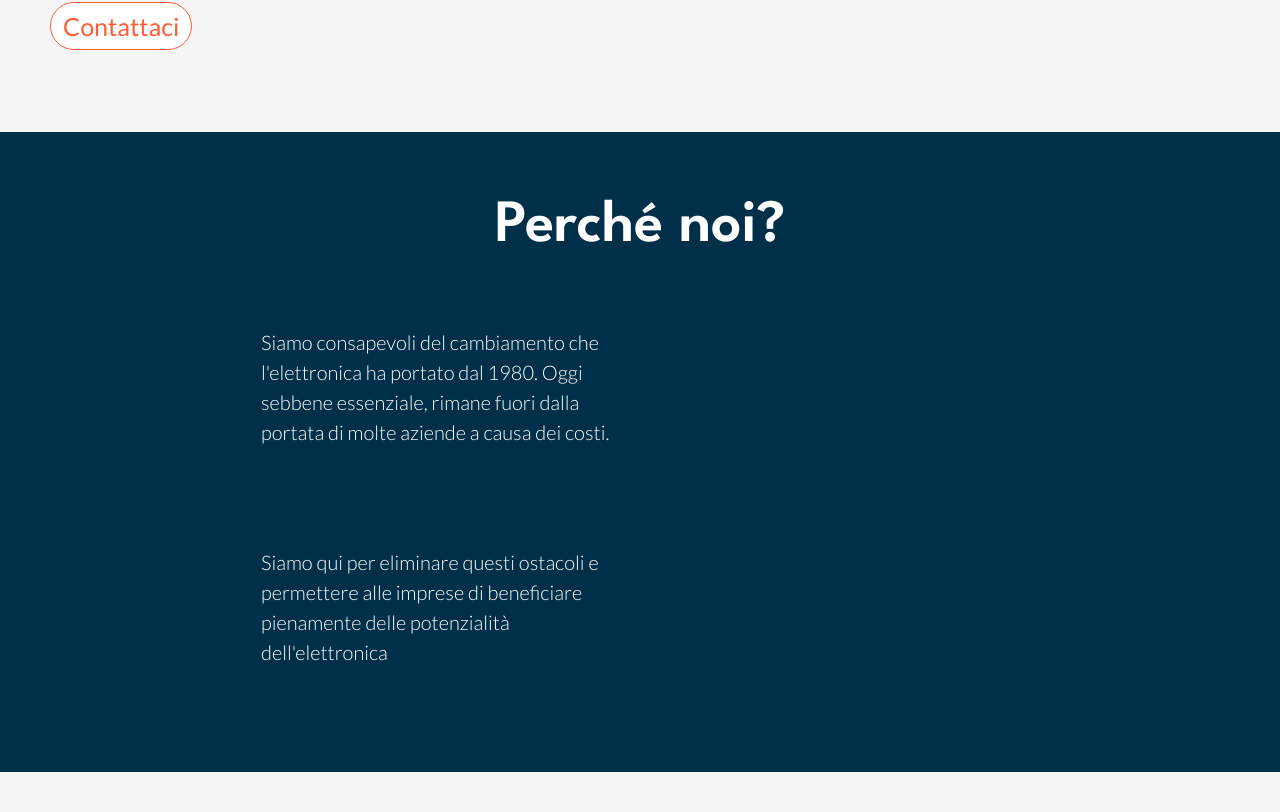
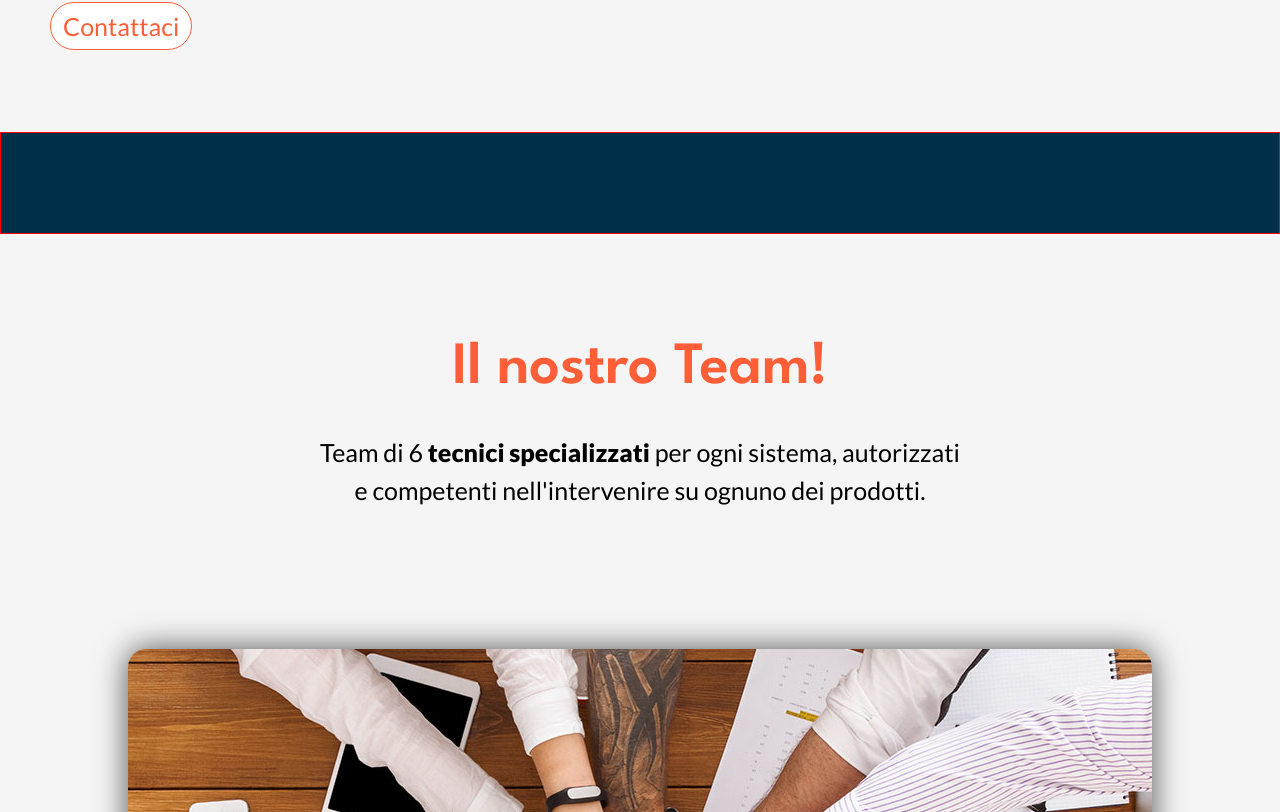
Before and after one commit to giacomofigus/sopres-frontend, a Vue app: page /chi-siamo in a window 1280 px wide. Shown: the part 668-1480 px from the top of the page. Built offline with nearby package versions, Linux system fonts and the light colour scheme.

Commit message:
fix: deleted why us

```diff
--- a/src/views/AppChisiamo.vue
+++ b/src/views/AppChisiamo.vue
@@ -61,32 +61,7 @@
 
         <!-- WHY US -->
         <section class="why-us">
-            <div class="container-why">
-                <h2>Perché noi?</h2>
-                <div class="row first-row">
-                    <p>
-                        <div>
-                            <fa class="icon" icon="sack-dollar"></fa>
-                        </div>
-                        Siamo consapevoli del <span class="text-bold">cambiamento</span>  che l'elettronica ha portato dal 1980. Oggi sebbene essenziale, rimane fuori dalla portata di molte aziende a causa dei <span class="text-bold">costi</span>.
-                    </p>
-                    <!-- <div class="img">
-                        <img src="../img/obsoleto.jpg" alt="">
-                    </div> -->
-                </div>
 
-                <div class="row second-row">
-                    <!-- <div class="img">
-                        <img src="../img/successo.jpg" alt="">
-                    </div> -->
-                    <p>
-                        <div>
-                            <fa class="icon" icon="rocket"></fa>
-                        </div>
-                        Siamo qui per eliminare questi <span class="text-bold">ostacoli</span> e permettere alle imprese di <span class="text-bold">beneficiare </span>pienamente delle potenzialità dell'elettronica
-                    </p>
-                </div>
-            </div>
         </section>
 
 
@@ -212,79 +187,12 @@ main {
     .why-us{
         background-color: #003049;
         color: white;
-        // border: 1px solid red;
+        border: 1px solid red;
         display: flex;
         justify-content: center;
         padding-block: 50px;
 
-        .container-why{
-            // border: 1px solid green;
-            width: 60%;
 
-            h2{
-                font-family: 'League Spartan', sans-serif;
-                text-align: center;
-                font-size: 60px;
-                font-weight: 600;
-                margin-bottom: 50px;
-            }
-
-            .icon{
-                display: none;
-            }
-
-            .row{
-                display: flex;
-                align-items: center;
-                justify-content: space-between;
-                gap: 20px;
-
-                // border: 1px solid purple;
-                padding: 5px;
-
-                p{
-                    width: 50%;
-                    font-size: 20px;
-                    font-weight: 300;
-                    // border: 1px solid yellow;
-                }
-
-                .img{
-
-                    // border: 1px solid yellow;
-                    display: flex;
-                    align-items: center;
-
-                    img{
-                        width: 50%;
-                        width: 400px;
-                        height: 200px;
-                        object-fit: cover;
-                    }
-                }
-            }
-
-            .first-row{
-                margin-bottom: 20px;
-
-                .img{
-                    display: flex;
-                    justify-content: end;
-                    align-items: center;
-                }
-            }
-
-            .second-row{
-
-                display: flex;
-                justify-content: space-between;
-                margin-bottom: 50px;
-                margin-top: 90px;
-                p{
-
-                }
-            }
-        }
     }
 
 
@@ -506,6 +414,10 @@ main {
 
                 a{
                     color: #FF5E37;
+                }
+
+                a:hover{
+                    text-decoration: underline;
                 }
             }
         }
```
